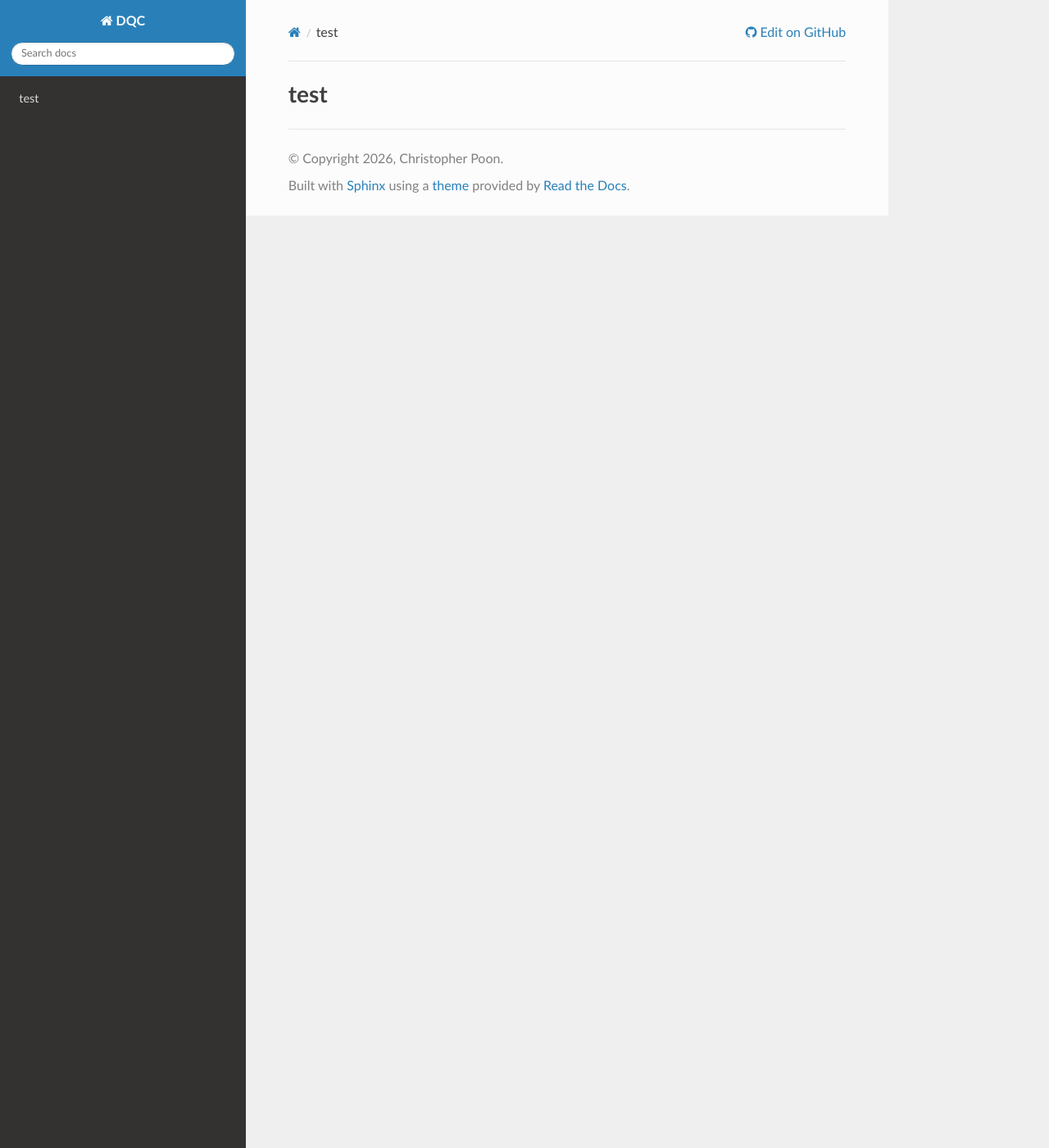
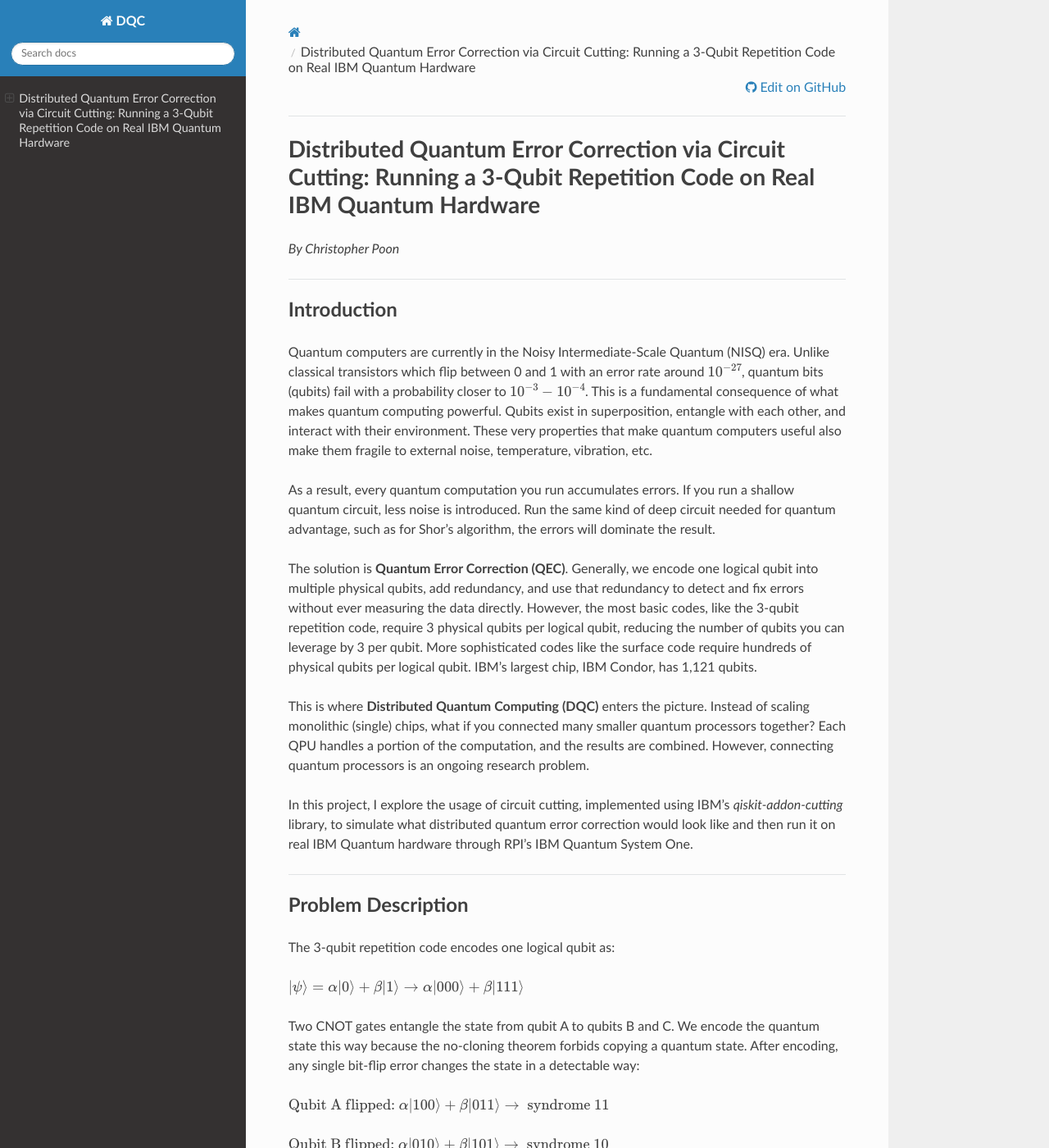
Before and after one commit to Chriun/distributed-3-qubit-error-correction, a Sphinx documentation site: the page built from docs/source/index.rst, in a window 1280 px wide and 1400 px high. Shown: the whole window at 82% size. Built offline with Sphinx 7.4.7 and the Read the Docs theme 3.1.0, drawn with Linux system fonts in a browser that asks for light colours; some of the changed text lies outside the part shown.

Commit message:
introduction and problem
Signed-off-by: Christopher Poon <christopherpoonc@gmail.com>

```diff
--- a/docs/source/index.rst
+++ b/docs/source/index.rst
@@ -1,2 +1,73 @@
-test
-=====================================
+========================================================================================================================
+Distributed Quantum Error Correction via Circuit Cutting: Running a 3-Qubit Repetition Code on Real IBM Quantum Hardware
+========================================================================================================================
+
+*By Christopher Poon*
+
+----
+
+Introduction
+============
+
+Quantum computers are currently in the Noisy Intermediate-Scale Quantum (NISQ) era. Unlike classical transistors which flip between 0 and 1 with an error rate around :math:`10^{-27}`, quantum bits (qubits) fail with a probability closer to :math:`10^{-3}-10^{-4}`. This is a fundamental consequence of what makes quantum computing powerful. Qubits exist in superposition, entangle with each other, and interact with their environment. These very properties that make quantum computers useful also make them fragile to external noise, temperature, vibration, etc.
+
+As a result, every quantum computation you run accumulates errors. If you run a shallow quantum circuit, less noise is introduced. Run the same kind of deep circuit needed for quantum advantage, such as for Shor's algorithm, the errors will dominate the result.
+
+The solution is **Quantum Error Correction (QEC)**. Generally, we encode one logical qubit into multiple physical qubits, add redundancy, and use that redundancy to detect and fix errors without ever measuring the data directly. However, the most basic codes, like the 3-qubit repetition code, require 3 physical qubits per logical qubit, reducing the number of qubits you can leverage by 3 per qubit. More sophisticated codes like the surface code require hundreds of physical qubits per logical qubit. IBM's largest chip, IBM Condor, has 1,121 qubits.
+
+This is where **Distributed Quantum Computing (DQC)** enters the picture. Instead of scaling monolithic (single) chips, what if you connected many smaller quantum processors together? Each QPU handles a portion of the computation, and the results are combined. However, connecting quantum processors is an ongoing research problem.
+
+In this project, I explore the usage of circuit cutting, implemented using IBM's `qiskit-addon-cutting` library, to simulate what distributed quantum error correction would look like and then run it on real IBM Quantum hardware through RPI's IBM Quantum System One.
+
+----
+
+Problem Description
+===================
+
+The 3-qubit repetition code encodes one logical qubit as:
+
+:math:`\ket{\psi} = \alpha\ket{0} + \beta\ket{1}  \rightarrow  \alpha\ket{000} + \beta\ket{111}`
+
+Two CNOT gates entangle the state from qubit A to qubits B and C. We encode the quantum state this way because the no-cloning theorem forbids copying a quantum state. After encoding, any single bit-flip error changes the state in a detectable way:
+
+:math:`\text{Qubit A flipped: }  \alpha\ket{100} + \beta\ket{011} \rightarrow  \text{ syndrome $11$}`
+
+:math:`\text{Qubit B flipped: }  \alpha\ket{010} + \beta\ket{101} \rightarrow  \text{ syndrome $10$}`
+
+:math:`\text{Qubit C flipped: }  \alpha\ket{001} + \beta\ket{110} \rightarrow  \text{ syndrome $01$}`
+
+:math:`\text{No error: }  \alpha\ket{000} + \beta\ket{111} \rightarrow  \text{ syndrome $00$}`
+
+Phase-flip errors are handled by encoding in the X basis instead: :math:`\alpha\ket{+++} + \beta\ket{---}`, where a Z error plays the same role that an X error plays in the computational basis.
+
+**The problem** is that the encoding CNOTs that create :math:`\alpha\ket{000} + \beta\ket{111}` are the gates that need to cross QPU boundaries. Qubit A is on QPU Alice, qubit B is on QPU Bob, qubit C is on QPU Charlie. How do you apply CNOT from qubit A to qubit B when A and B are on separate physical machines?
+
+Babaie and Qiao [1]_ use quantum teleportation via Bell pairs. My approach uses circuit cutting and partitioning.
+
+----
+
+References
+==========
+
+.. [1] Babaie, S. & Qiao, C. (2024). *Towards Distributed Quantum Error Correction for Distributed
+   Quantum Computing.* arXiv:2409.05244.
+
+.. [2] Tang, W., Tomesh, T., Suchara, M., Larson, J., & Martonosi, M. (2021). *CutQC: Using Small
+   Quantum Computers for Large Quantum Circuit Evaluations.* ASPLOS 2021.
+
+.. [3] IBM Quantum. *Qiskit Addon: Circuit Cutting Documentation.*
+   https://qiskit.github.io/qiskit-addon-cutting
+
+.. [4] Sutcliffe, E., Jonnadula, B., Le Gall, C., Moylett, A. E., & Westoby, C. M. (2025).
+   *Distributed quantum error correction based on hyperbolic floquet codes.* IEEE QCE 2025.
+
+.. [5] Wong, T. G. (2023). *Introduction to Classical and Quantum Computing.*
+   https://www.thomaswong.net/introduction-to-classical-and-quantum-computing-1e4p.pdf
+
+----
+
+.. note::
+
+   Portions of this article were drafted with assistance from Claude (Anthropic). The author takes
+   full responsibility for all technical content, experimental results, analysis, and conclusions
+   presented.
```
